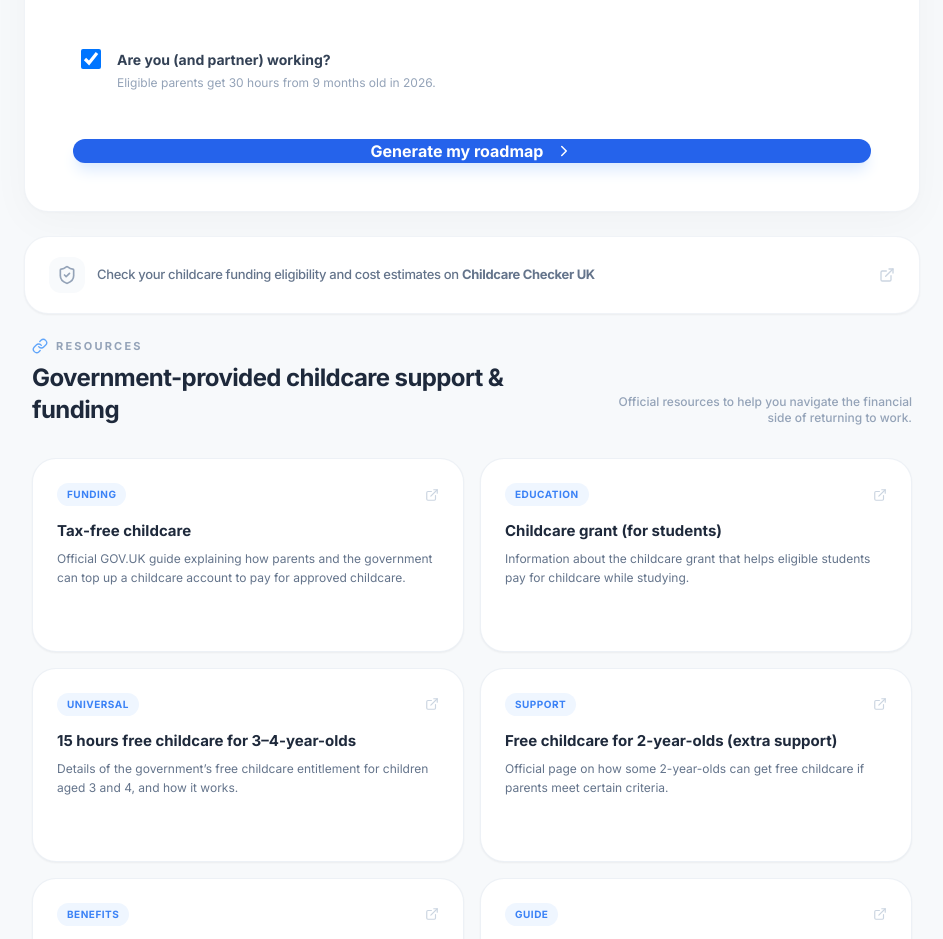
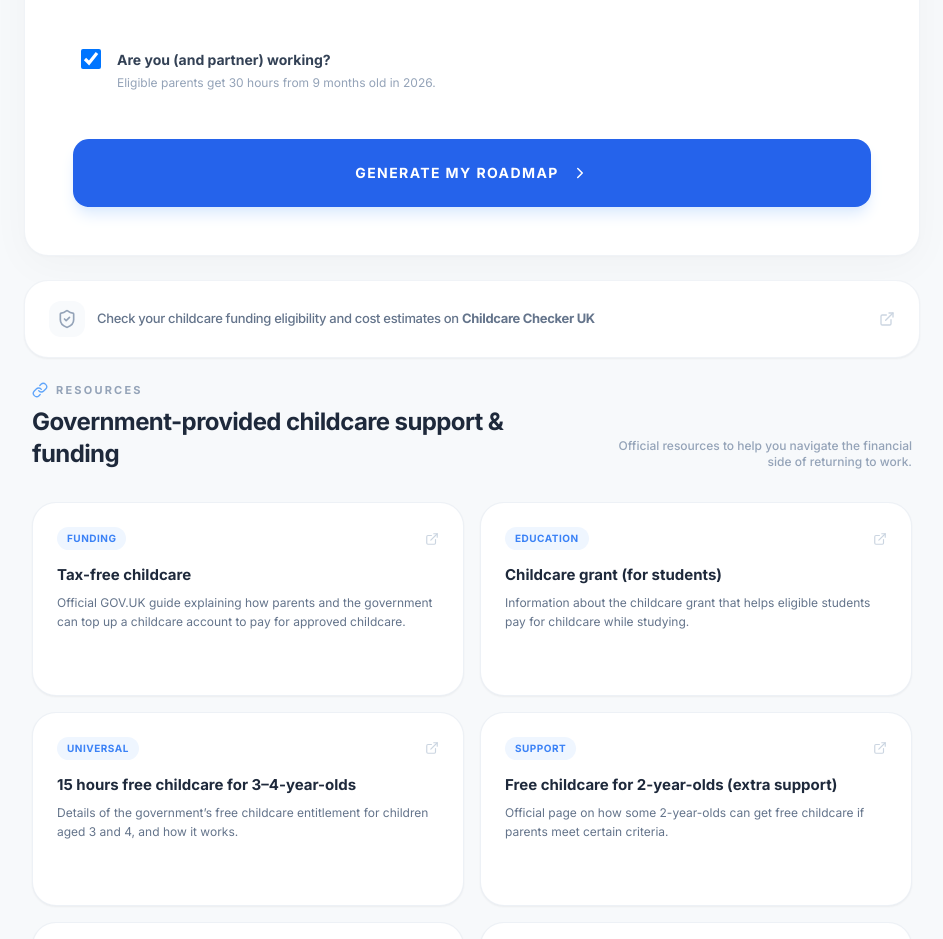
Before and after one commit to tramanpham161/backtowork, a React (Vite) app: page / in a window 1280 px wide. Shown: the part 840-1779 px from the top of the page, without its empty margins (168-1111 px from the left). Built offline with nearby package versions, Linux system fonts and the light colour scheme; no server answers.

Commit message:
Update App.tsx

```diff
--- a/App.tsx
+++ b/App.tsx
@@ -189,7 +189,7 @@ const App: React.FC = () => {
                 <button
                   type="submit"
                   disabled={loading}
-                  className={`w-full bg-blue-600 hover:bg-blue-700 text-white font-bold py-4.5 rounded-2xl shadow-lg shadow-blue-100 transition-all flex items-center justify-center gap-3 group ${loading ? 'opacity-70 cursor-not-allowed' : ''}`}
+                  className={`w-full bg-blue-600 hover:bg-blue-700 text-white font-bold py-6 rounded-2xl shadow-lg shadow-blue-100 transition-all flex items-center justify-center gap-3 group uppercase tracking-widest text-sm ${loading ? 'opacity-70 cursor-not-allowed' : ''}`}
                 >
                   {loading ? 'Analysing...' : 'Generate my roadmap'}
                   {!loading && <ChevronRight size={18} className="group-hover:translate-x-1 transition-transform" />}
```
